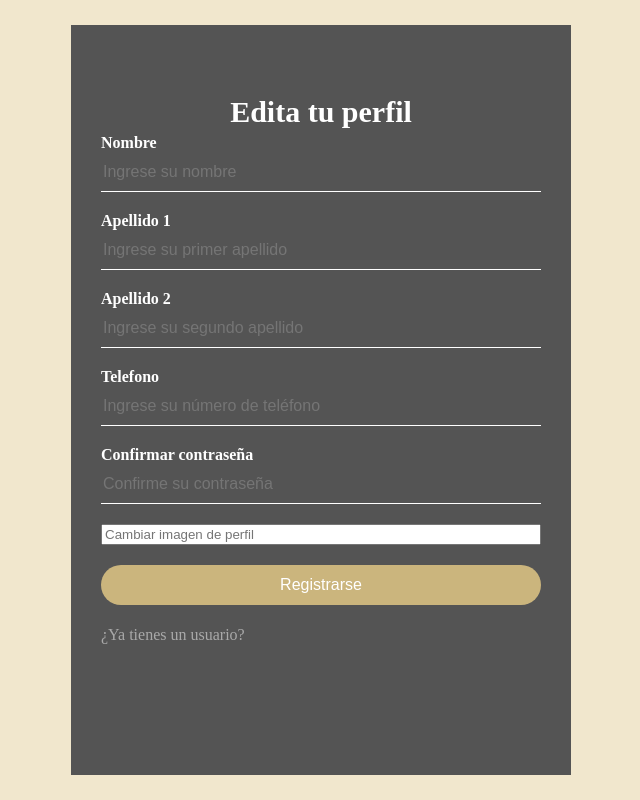
After one commit to EmmanuelME25/APPWEB, a PHP site: page /PRINCIPAL/PERFIL/EDITARPERFIL/ in a window 1280 px wide. The commit adds this page. Shown: the whole page, without its empty margins (319-959 px from the left). Run offline with PHP 8.4, Linux system fonts and the light colour scheme.

Commit message:
Generar pagina de perfil

```diff
--- /dev/null
+++ b/PRINCIPAL/PERFIL/EDITARPERFIL/index.php
@@ -0,0 +1,34 @@
+<html>
+<head>
+
+<title> Editar perfil </title>
+
+<link rel="stylesheet" type="text/css" href="../../../CSS/REGISTROCSS.css" media="screen"/>
+<meta charset="UTF-8">
+
+</head>
+
+<body bgcolor=#659FB6>
+
+<div class="registro">
+    <h1>Edita tu perfil</h1>
+<form name="formE" action ="" method="POST">
+ <label for="nombre">Nombre</label>
+<input type="text" name="nombre" required="required" placeholder="Ingrese su nombre">
+ <label for="apellido1">Apellido 1</label>
+<input type="text" name="apellido1" required="required" placeholder="Ingrese su primer apellido">
+ <label for="apellido2">Apellido 2</label>
+<input type="text" name="apellido2" placeholder="Ingrese su segundo apellido">
+ <label for="telefono">Telefono</label>
+<input type="text" name="telefono" required="required" placeholder="Ingrese su número de teléfono">
+ <label for="ccontraseña">Confirmar contraseña</label>
+<input type="password" name="confirmarcontrasena" required="required" placeholder="Confirme su contraseña">
+<input type="url" name="imagen" placeholder="Cambiar imagen de perfil">
+
+<input type="submit" value="Registrarse" class=button3>
+
+<a href="../APPWEB" target="_self"> ¿Ya tienes un usuario?</a>
+</div>
+</form>
+</body>
+</html>
--- a/REGISTRO.html
+++ b/REGISTRO.html
@@ -40,6 +40,7 @@
 <input type="password" name="contrasena" required="required" placeholder="Ingrese se contraseña">
  <label for="ccontraseña">Confirmar contraseña</label>
 <input type="password" name="confirmarcontrasena" required="required" placeholder="Confirme su contraseña">
+<input type="url" name="imagen" placeholder="Agrega una imagen a tu perfil!">
 
 <input type="submit" value="Registrarse" class=button3>
 
```
Also changed, not shown: PHP/VALIDARREGISTRO.php (+6 -3 lines), PRINCIPAL/PERFIL/index.php (+38 -4 lines).
